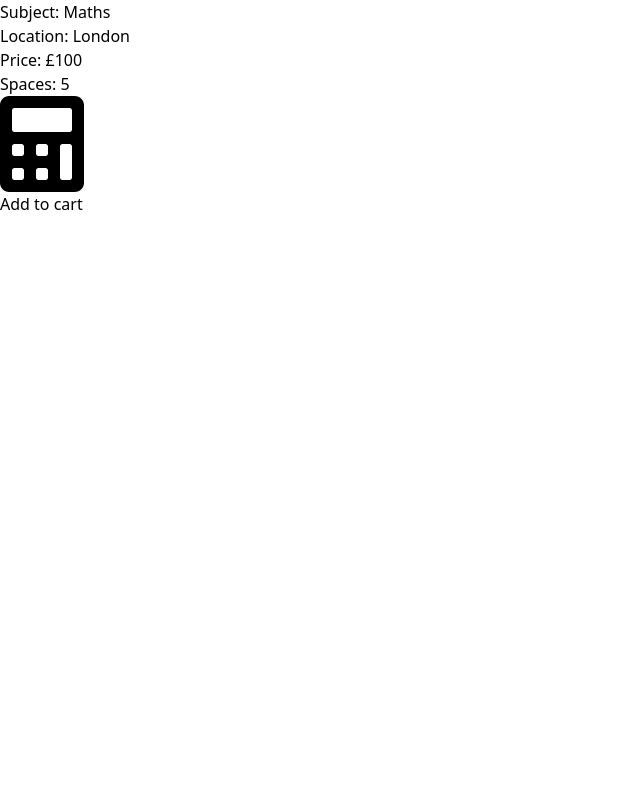
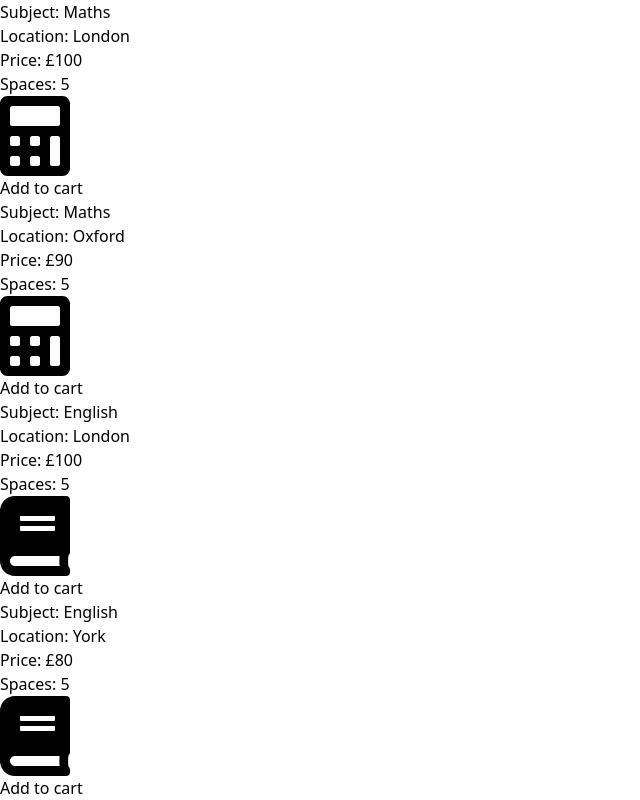
Before and after one commit to NeroOloge/lesson-depot, a Vue app: page / in a window 1280 px wide. Shown: the top 800 px of the page, without its empty margins (0-640 px from the left). Built offline with nearby package versions, Linux system fonts and the light colour scheme.

Commit message:
created a list of lessons

```diff
--- a/src/App.vue
+++ b/src/App.vue
@@ -3,17 +3,63 @@ import Lesson from "./components/Lesson.vue";
 </script>
 
 <template>
-  <div id="app">
-    <header>
-      <Lesson
-        subject="Maths"
-        :price="100"
-        location="London"
-        :spaces="5"
-        icon="calculator"
-      />
-    </header>
-
-    <main></main>
+  <div id="app" class="p-3">
+    <div class="grid grid-cols-1 md:grid-cols-3 gap-y-2">
+      <div v-for="lesson in lessons">
+        <Lesson
+          :subject="lesson.subject"
+          :price="lesson.price"
+          :location="lesson.location"
+          :spaces="lesson.spaces"
+          :icon="lesson.icon"
+        />
+      </div>
+    </div>
   </div>
 </template>
+
+<script>
+export default {
+  data: function () {
+    return {
+      lessons: [
+        {
+          subject: "Maths",
+          price: 100,
+          location: "London",
+          spaces: 5,
+          icon: "calculator",
+        },
+        {
+          subject: "Maths",
+          price: 90,
+          location: "Oxford",
+          spaces: 5,
+          icon: "calculator",
+        },
+        {
+          subject: "English",
+          price: 100,
+          location: "London",
+          spaces: 5,
+          icon: "book",
+        },
+        {
+          subject: "English",
+          price: 80,
+          location: "York",
+          spaces: 5,
+          icon: "book",
+        },
+        {
+          subject: "Music",
+          price: 60,
+          location: "Bristol",
+          spaces: 5,
+          icon: "music",
+        },
+      ],
+    };
+  },
+};
+</script>
--- a/src/components/Lesson.vue
+++ b/src/components/Lesson.vue
@@ -24,15 +24,15 @@ defineProps({
 </script>
 
 <template>
-  <div class="border border-gray-600 rounded-lg w-[27%] m-3 p-3">
-    <div class="flex justify-between mb-2">
+  <div class="border border-gray-600 rounded-lg w-64 p-3">
+    <div class="flex justify-between mb-2 items-center">
       <div>
         <p>Subject: {{ subject }}</p>
         <p>Location: {{ location }}</p>
         <p>Price: £{{ price }}</p>
         <p>Spaces: {{ spaces }}</p>
       </div>
-      <div><font-awesome-icon :icon="['fas', icon]" size="6x" /></div>
+      <div><font-awesome-icon :icon="['fas', icon]" size="5x" /></div>
     </div>
     <div class="text-center">
       <button class="px-2 bg-blue-500 border text-white w-[70%]">
--- a/src/main.js
+++ b/src/main.js
@@ -8,13 +8,19 @@ import { library } from "@fortawesome/fontawesome-svg-core";
 import { FontAwesomeIcon } from "@fortawesome/vue-fontawesome";
 
 /* import specific icons */
-import { faCalculator } from "@fortawesome/free-solid-svg-icons";
+import {
+  faCalculator,
+  faBook,
+  faMusic,
+} from "@fortawesome/free-solid-svg-icons";
 
 // import './assets/main.css'
 import "./style.css";
 
 /* add icons to the library */
 library.add(faCalculator);
+library.add(faBook);
+library.add(faMusic);
 
 /* add font awesome icon component */
 Vue.component("font-awesome-icon", FontAwesomeIcon);
```
